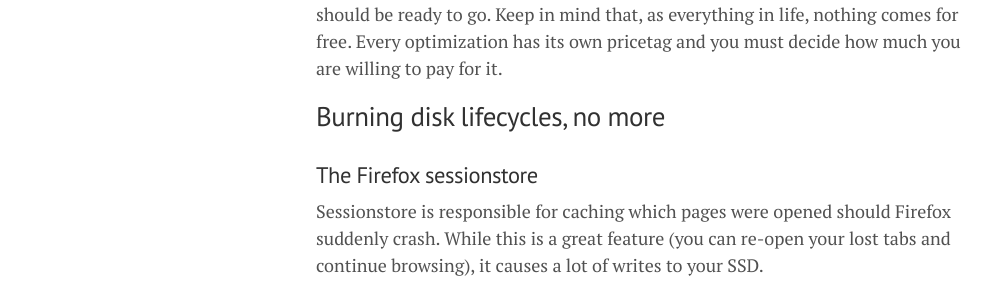
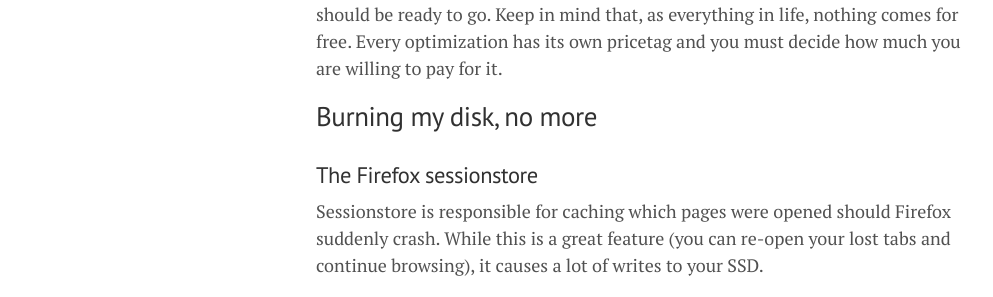
Before and after one commit to lgeurts/lgeurts.github.io, a Jekyll site: the page built from _posts/2022-10-03-optimizing-ubuntu-22.04.1-jammy-jellyfish.md, in a window 1280 px wide and 900 px high. Shown: the part 235-532 px from the top of the window, without its empty margins (0-993 px from the left). Built offline with Jekyll 4.4.1, drawn with Linux system fonts in a browser that asks for light colours; nearby versions of some CDN libraries; comment, search, counter and statistics services are not loaded.

Commit message:
Update 2022-10-03-optimizing-ubuntu-22.04.1-jammy-jellyfish.md

```diff
--- a/_posts/2022-10-03-optimizing-ubuntu-22.04.1-jammy-jellyfish.md
+++ b/_posts/2022-10-03-optimizing-ubuntu-22.04.1-jammy-jellyfish.md
@@ -10,7 +10,7 @@
 These tips are meant for Ubuntu systems, but in general any Debian based distro should be ready to go.
 Keep in mind that, as everything in life, nothing comes for free. Every optimization has its own pricetag and you must decide how much you are willing to pay for it.
 
-## Burning disk lifecycles, no more
+## Burning my disk, no more
 
 ### The Firefox sessionstore
 
```
